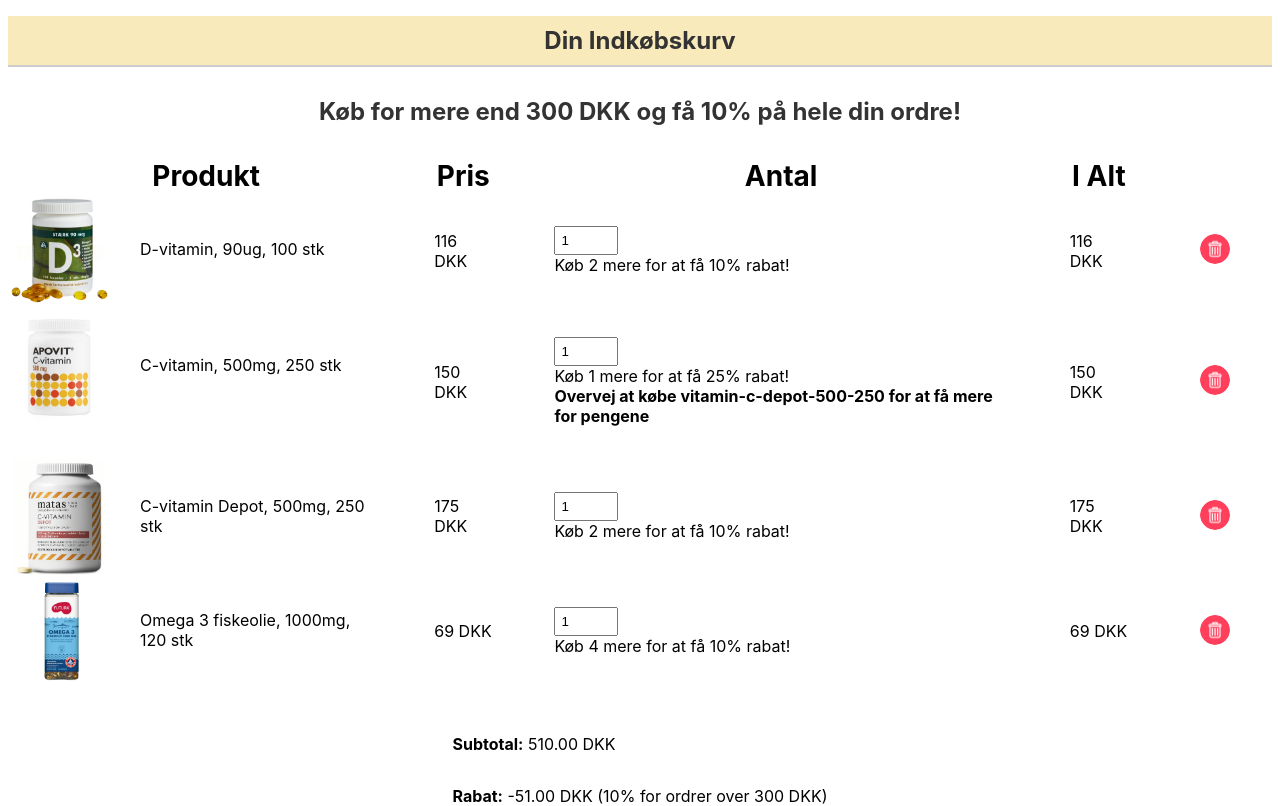
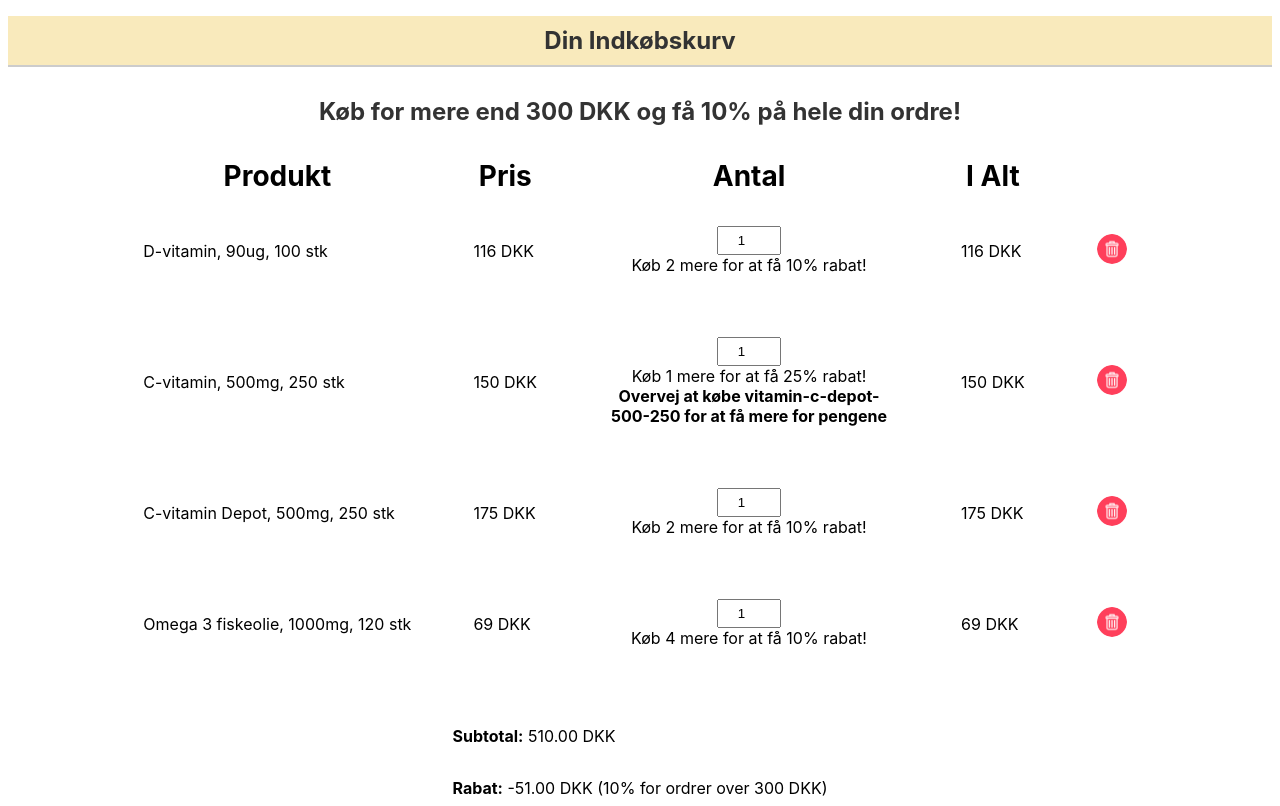
Before and after one commit to NumanBashir/CheckoutFlowReactProject, a React (Vite) app: page / in a window 1280 px wide. Shown: the top 806 px of the page. Built offline with nearby package versions, Linux system fonts and the light colour scheme; no server answers.

Commit message:
clean up and remove images

```diff
--- a/src/components/ProductRow/ProductRow.css
+++ b/src/components/ProductRow/ProductRow.css
@@ -6,19 +6,26 @@
   width: 100px;
 }
 
-.image-name {
-  display: flex;
-  flex-direction: row;
-  align-items: center;
+.my-row {
+  border-bottom: 1px solid #ccc; /* Linje under hver række */
 }
 
-.my-row {
-  border-bottom: 1px solid #ccc; /* Linje under hver række */
+.quantity-container {
+  display: flex;
+  flex-direction: column;
+  align-items: center;
 }
 
 .quantity-input {
   width: 50px;
   padding: 5px;
+  text-align: center;
+}
+
+.nudge-message {
+  max-width: 300px;
+  word-wrap: break-word;
+  text-align: center;
 }
 
 .delete-product {
--- a/src/components/ProductRow/ProductRow.tsx
+++ b/src/components/ProductRow/ProductRow.tsx
@@ -58,16 +58,10 @@ const ProductRow: React.FC<ProductRowProps> = ({
   return (
     <>
       <tr className="my-row">
-        <div className="image-name">
-          <img
-            className="product-image"
-            src={product.image}
-            alt={product.name}
-          />
         <td>{product.name}</td>
-        </div>
         <td>{product.price} DKK</td>
         <td>
+          <div className="quantity-container">
             <input
               type="number"
               className="quantity-input"
@@ -75,6 +69,7 @@ const ProductRow: React.FC<ProductRowProps> = ({
               value={quantity}
               onChange={handleQuantityChange}
             />
+            <div className="nudge-message">
               {nearRebateThreshold && (
                 <div className="rebate-nudge">
                   Køb {product.rebateQuantity! - quantity} mere for at få{" "}
@@ -82,7 +77,11 @@ const ProductRow: React.FC<ProductRowProps> = ({
                 </div>
               )}
               {/* Tilføjelse af upsell besked */}
-          {upsellMessage && <div className="upsell-nudge">{upsellMessage}</div>}
+              {upsellMessage && (
+                <div className="upsell-nudge">{upsellMessage}</div>
+              )}
+            </div>
+          </div>
         </td>
         <td>{total} DKK</td>
         <td>
```
Lines whose indentation alone changed are shown as unchanged.
